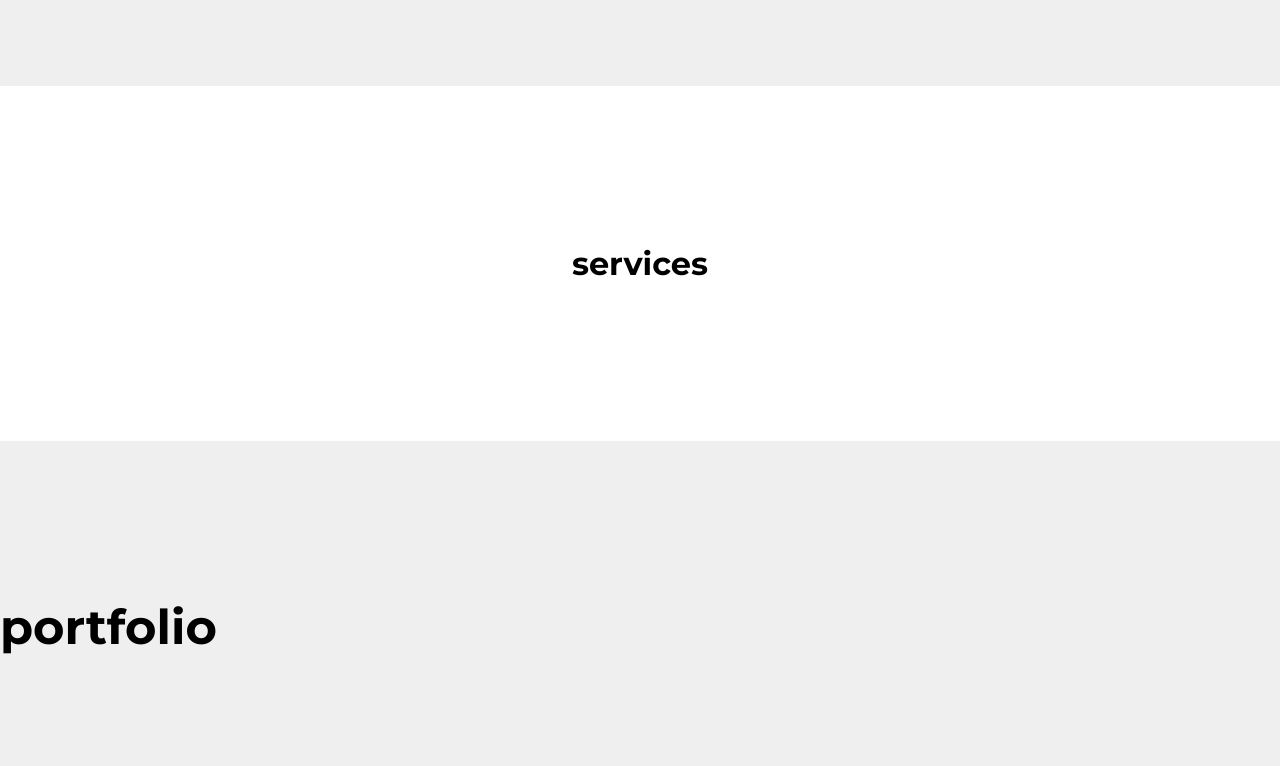
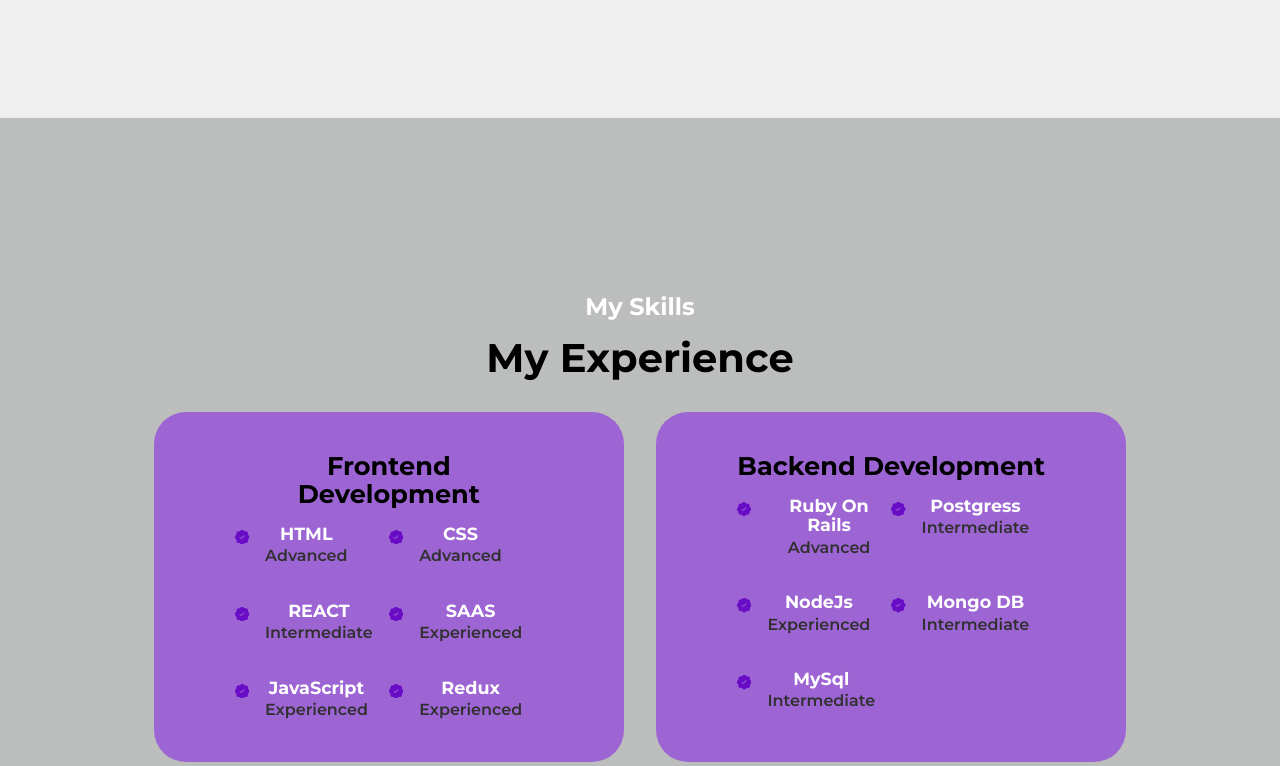
Before and after one commit to Alexkimathi/kims-portfolio, a React (Create React App) app: page / in a window 1280 px wide. Shown: the part 1674-2440 px from the top of the page. Built offline with nearby package versions, Linux system fonts and the light colour scheme.

Commit message:
adds the experience section and its stylings

```diff
--- a/src/App.js
+++ b/src/App.js
@@ -3,13 +3,14 @@ import './App.css';
 import Navbar from './sections/Navbar/Navbar';
 import Header from './sections/header/Header';
 import About from './sections/About/About';
-import Contact from './sections/contact/Contact';
-import Services from './sections/services/Services';
-import Portfolio from './sections/portfolio/Portfolio';
-import Testmonial from './sections/testmonials/Testmonial';
-import FAQS from './sections/faq/FAQS';
-import Footer from './sections/footer/Footer';
-import FloatingNav from './sections/floating-nav/FloatingNav';
+import Experience from './sections/Experience/Experience';
+// import Contact from './sections/contact/Contact';
+// import Services from './sections/services/Services';
+// import Portfolio from './sections/portfolio/Portfolio';
+// import Testmonial from './sections/testmonials/Testmonial';
+// import FAQS from './sections/faq/FAQS';
+// import Footer from './sections/footer/Footer';
+// import FloatingNav from './sections/floating-nav/FloatingNav';
 
 function App() {
   return (
@@ -17,13 +18,14 @@ function App() {
     <Navbar />
     <Header />
     <About />
-    <Services />
+    <Experience />
+    {/* <Services />
     <Portfolio />
     <Testmonial />
     <FAQS />
     <Contact />
     <Footer />
-    <FloatingNav />
+    <FloatingNav /> */}
    </main>
   );
 }
--- a/src/index.css
+++ b/src/index.css
@@ -22,6 +22,9 @@ code {
 }
 
 :root{
+  --color-bg-variant: #1919b7b5;
+  --color-bg: #1f1f38;
+  --color-primary-variant: rgba(77,181,255,0.4);
   --primary-hue: 270;
   --black-lightness:15%;
   --dark-lightness:44%;
@@ -52,6 +55,8 @@ body{
   font-family: 'Montserrat', sans-serif;
   line-height: 1.6;
   font-size: 0.9rem;
+
+
 }
 .container{
   width: var(--container-width-lg);
--- a/src/sections/About/about.css
+++ b/src/sections/About/about.css
@@ -1,7 +1,11 @@
 .about__container{
     display: grid;
     grid-template-columns: 35% 53%;
-    gap: 12%
+    gap: 12%;
+
+}
+#about{
+    margin-top: 2rem;
 }
 .about__portrait{
     height: fit-content;
--- /dev/null
+++ b/src/sections/Experience/Experience.jsx
@@ -0,0 +1,116 @@
+import React from "react";
+import "./experience.css";
+import { BsFillPatchCheckFill } from "react-icons/bs";
+
+function Experience() {
+  return (
+    <section id="experience">
+      <h5>My Skills</h5>
+      <h2>My Experience</h2>
+
+      <div className="container experience__container">
+        <div className="experience__frontend">
+          <h3>Frontend Development</h3>
+          <div className="experience__content">
+            <article className="experience__details">
+              <BsFillPatchCheckFill className="experience__details-icon" />
+              <div>
+                <h4>HTML</h4>
+                <small className="text-light">Advanced</small>
+              </div>
+            </article>
+
+            <article className="experience__details">
+            <BsFillPatchCheckFill className="experience__details-icon" />
+              <div>
+                <h4>CSS</h4>
+                <small className="text-light">Advanced</small>
+              </div>
+            </article>
+
+            <article className="experience__details">
+                <BsFillPatchCheckFill className="experience__details-icon" />
+              <div>
+                <h4>REACT</h4>
+                <small className="text-light">Intermediate</small>
+              </div>
+            </article>
+
+            <article className="experience__details">
+                <BsFillPatchCheckFill className="experience__details-icon" />
+              <div>
+                <h4>SAAS</h4>
+                <small className="text-light">Experienced</small>
+              </div>
+            </article>
+
+            <article className="experience__details">
+                <BsFillPatchCheckFill className="experience__details-icon" />
+              <div>
+                <h4>JavaScript</h4>
+                <small className="text-light">Experienced</small>
+              </div>
+            </article>
+
+            <article className="experience__details">
+                <BsFillPatchCheckFill className="experience__details-icon" />
+              <div>
+                <h4>Redux</h4>
+                <small className="text-light">Experienced</small>
+              </div>
+            </article>
+          </div>
+        </div>
+
+        {/* end of frontend */}
+
+        <div className="experience__backend">
+          <h3>Backend Development</h3>
+          <div className="experience__content">
+            <article className="experience__details">
+                <BsFillPatchCheckFill className="experience__details-icon" />
+              <div>
+                <h4>Ruby On Rails</h4>
+                <small className="text-light">Advanced</small>
+              </div>
+            </article>
+
+            <article className="experience__details">
+                <BsFillPatchCheckFill className="experience__details-icon" />
+              <div>
+                <h4>Postgress</h4>
+                <small className="text-light">Intermediate</small>
+              </div>
+            </article>
+
+            <article className="experience__details">
+                <BsFillPatchCheckFill className="experience__details-icon" />
+              <div>
+                <h4>NodeJs</h4>
+                <small className="text-light">Experienced</small>
+              </div>
+            </article>
+
+            <article className="experience__details">
+                <BsFillPatchCheckFill className="experience__details-icon" />
+              <div>
+                <h4>Mongo DB</h4>
+                <small className="text-light">Intermediate</small>
+              </div>
+            </article>
+
+            <article className="experience__details">
+                <BsFillPatchCheckFill className="experience__details-icon" />
+              <div>
+                <h4>MySql</h4>
+                <small className="text-light">Intermediate</small>
+              </div>
+            </article>
+          </div>
+        </div>
+      </div>
+    </section>
+  );
+}
+
+export default Experience;
--- /dev/null
+++ b/src/sections/Experience/experience.css
@@ -0,0 +1,95 @@
+#experience{
+    background-color: rgba(78, 80, 80, 0.376);
+    text-align: center;
+
+
+}
+#experience h2 {
+   margin: 1rem;
+   font-size: 2.5rem;
+}
+#experience h5 {
+    margin: 1rem;
+    font-size: 1.5rem;
+    color: white;
+    font-weight: 900;
+
+ }
+
+.experience__container{
+    display: grid;
+    grid-template-columns: 1fr 1fr;
+    gap: 2rem;
+    margin-top: 2rem;
+
+}
+.experience__container > div{
+    background-color: rgba(137, 43, 226, 0.598);
+    padding: 2.4rem 5rem;
+    border-radius: 2rem;
+    border: 1px solid transparent;
+    /* color: white; */
+}
+
+.experience__details small{
+    font-weight: 600;
+    color: rgb(49, 48, 48);
+}
+
+.experience__container > div:hover{
+    background: transparent;
+    border-color: var(--color-primary-variant);
+    cursor: default;
+}
+.experience__container > div h3{
+    text-align: center;
+    margin-bottom: 1rem;
+}
+
+.experience__container > div h4{
+    text-align: center;
+    color: white;
+}
+
+.experience__content{
+    display: grid;
+    grid-template-columns: 1fr 1fr;
+    row-gap: 2rem;
+}
+.experience__details{
+    display: flex;
+    gap: 1rem;
+}
+.experience__details-icon {
+    margin-top: 6px;
+    color: var(--color-primary);
+}
+
+
+
+@media screen and (max-width:1024px) {
+    .experience__container{
+        grid-template-columns: 1fr;
+    }
+    .experience__container > div{
+        width: 80%;
+        padding: 2rem;
+        margin: 0 auto;
+    }
+    .experience__content{
+        padding: 1rem;
+    }
+
+
+}
+
+@media screen and (max-width:600px) {
+    .experience__container{
+        gap: 1rem;
+    }
+    .experience__container > div{
+        width: 100%;
+        padding: 2rem 1rem;
+        margin: 0 auto;
+    }
+}
```
